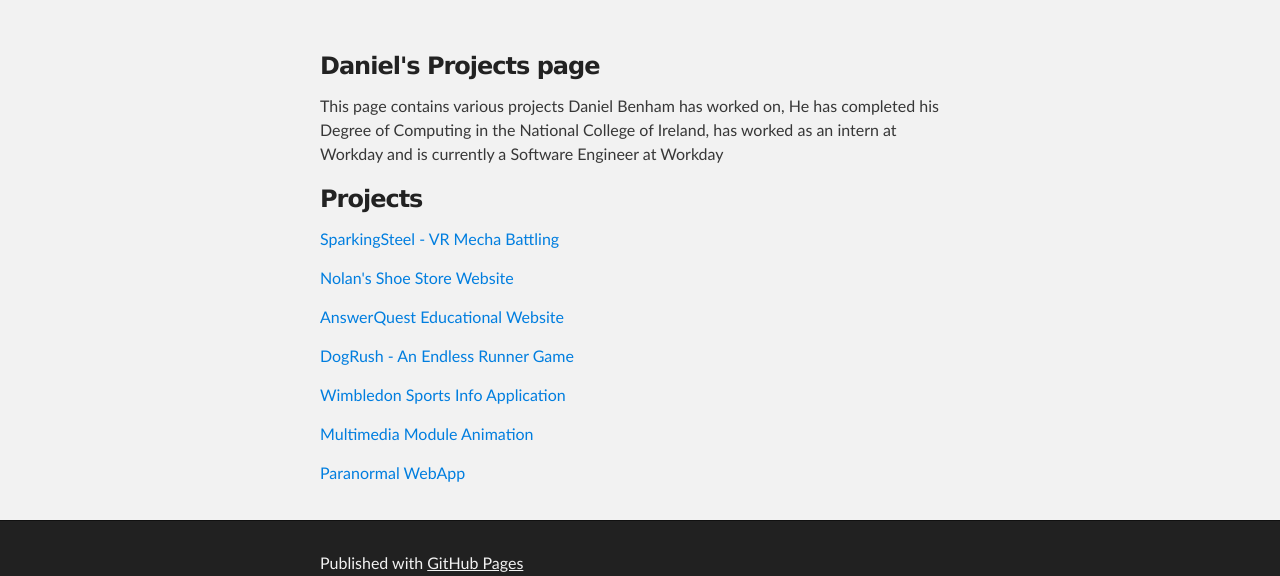
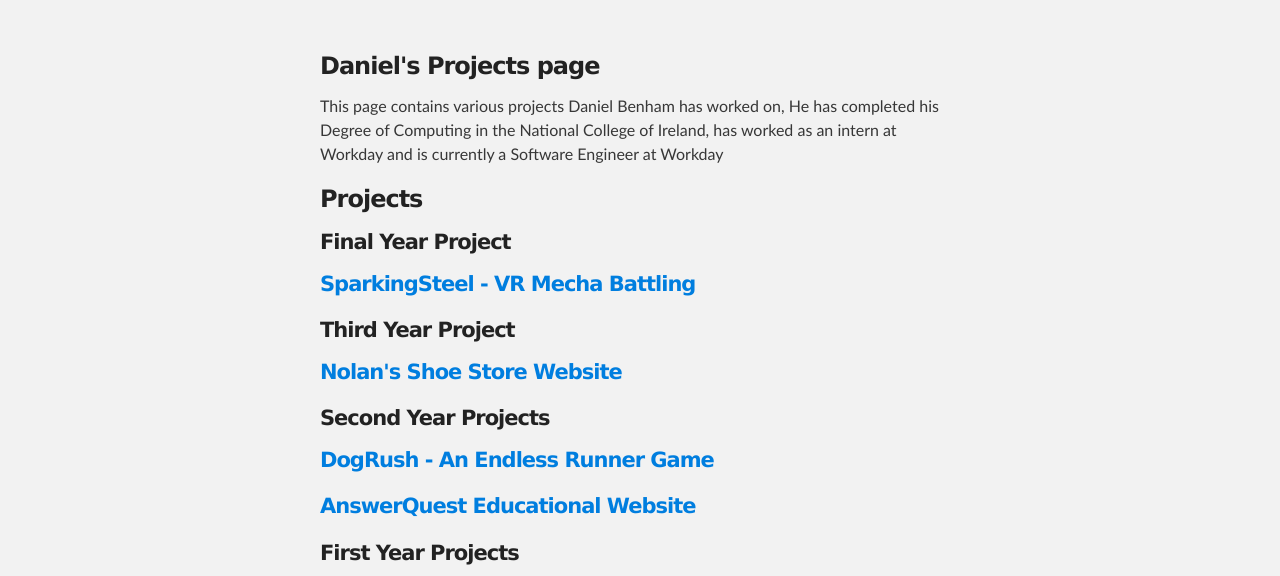
Before and after one commit to DanBen001/DanBen001.github.io, a plain HTML site: page index.html in a window 1280 px wide. Shown: the part 212-788 px from the top of the page. Drawn offline with Linux system fonts and the light colour scheme.

Commit message:
Add Headings

```diff
--- a/index.html
+++ b/index.html
@@ -36,10 +36,17 @@ as an intern at Workday and is currently a Software Engineer at Workday</p>
 <h3>
 <a id="projects" class="anchor" href="#projects" aria-hidden="true"><span class="octicon octicon-link"></span></a>Projects</h3>
 
+<h4>Final Year Project<h4>
 <p><a href="http://DanBen001.github.io/SparkingSteel">SparkingSteel - VR Mecha Battling</a></p>
+
+<h4>Third Year Project<h4>
 <p><a href="http://DanBen001.github.io/NolanShopSite">Nolan's Shoe Store Website</a></p>
+
+<h4>Second Year Projects<h4>
+<p><a href="https://DanBen001.github.io/dogrush/">DogRush - An Endless Runner Game</a></p>
 <p><a href="http://DanBen001.github.io/AnswerQuest/">AnswerQuest Educational Website</a></p>
-<p><a href="https://DanBen001.github.io/dogrush/">DogRush - An Endless Runner Game</a></p>
+
+<h4>First Year Projects<h4>
 <p><a href="http://DanBen001.github.io/OOP-Wimbledonapp/">Wimbledon Sports Info Application</a></p>
 <p><a href="http://DanBen001.github.io/Multimedia-Project">Multimedia Module Animation</a></p>
 <p><a href="http://DanBen001.github.io/ParanormalWebsite">Paranormal WebApp</a></p>
```
